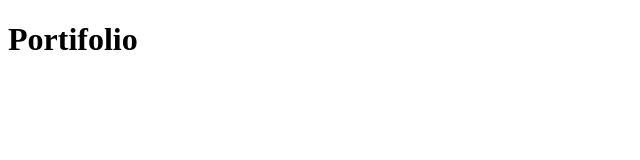
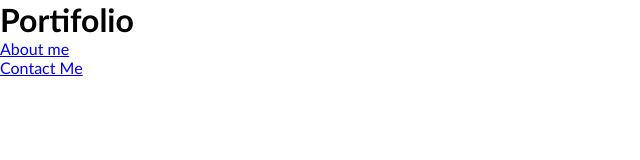
Before and after one commit to Vicky-AnnaStacy/anastacia-week-1, a plain HTML site: page index.html in a window 1280 px wide. Shown: the whole page, without its empty margins (0-640 px from the left). Drawn offline with Linux system fonts and the light colour scheme.

```diff
--- a/index.html
+++ b/index.html
@@ -4,9 +4,28 @@
     <meta charset="UTF-8">
     <meta http-equiv="X-UA-Compatible" content="IE=edge">
     <meta name="viewport" content="width=device-width, initial-scale=1.0">
-    <title>Document</title>
+    <title>Anastacia Portifolio</title>
+    <link rel="stylesheet" href="style.css">
 </head>
 <body>
     <h1> Portifolio</h1>
+
+
+<nav>
+<ul>
+
+<li><a href="aboutMe"> About me</a></li>
+  <li><a href="contactMe">Contact Me</a></li>
+
+</li>
+
+</ul>
+
+</nav>
+<div
+
+
+
+
 </body>
 </html>
```
